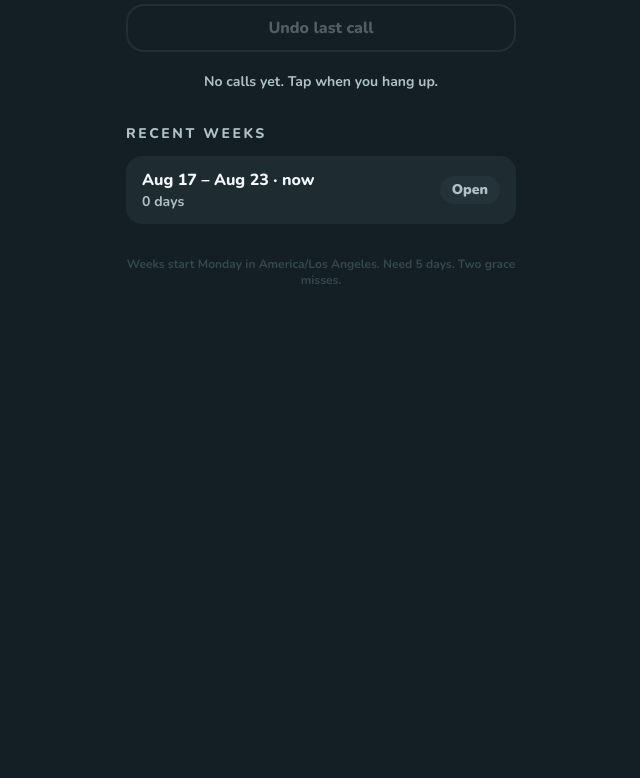
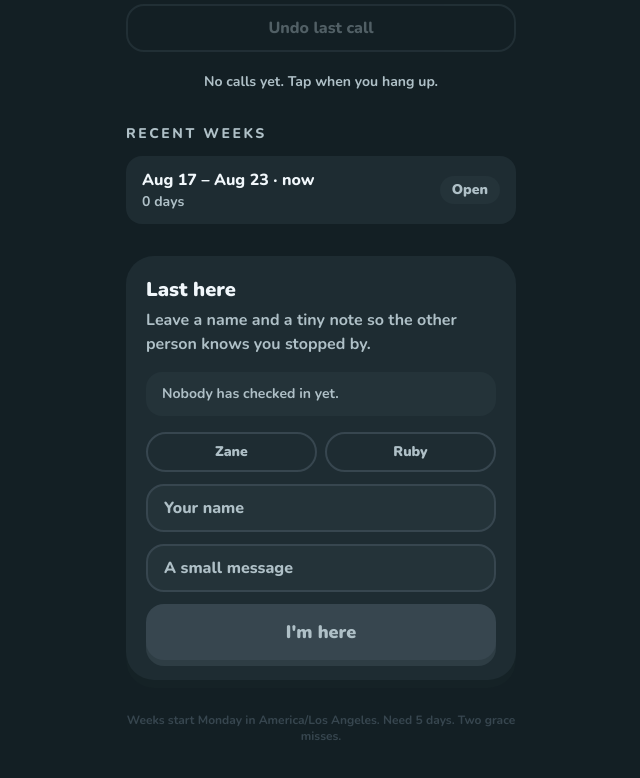
Before and after one commit to Enazzzz/zane-ruby-habits, a Next.js app: page / in a window 1280 px wide. Shown: the part 788-1566 px from the top of the page, without its empty margins (319-959 px from the left). Before the commit the page ends 1116 px from the top, so only its background shows below. Built offline with nearby package versions, Linux system fonts and the light colour scheme.

Commit message:
feat: add named check-in notes with timestamps
Zane and Ruby can leave a name and a short note at the bottom of
the page so each person can see when the other last stopped by.

Co-authored-by: Zane Davis <Zaneamater@gmail.com>

```diff
--- a/src/app/page.tsx
+++ b/src/app/page.tsx
@@ -1,15 +1,15 @@
 import { buildSnapshot } from "@/lib/streak";
-import { getStorageKind, listCalls } from "@/lib/storage";
+import { getStorageKind, listCalls, listCheckIns } from "@/lib/storage";
 import { Tracker } from "@/components/tracker";
 
 export const dynamic = "force-dynamic";
 
 /**
- * Loads the shared call log and renders the tracker.
+ * Loads the shared call log and check-ins, then renders the tracker.
  */
 export default async function Home() {
-	const calls = await listCalls();
+	const [calls, checkIns] = await Promise.all([listCalls(), listCheckIns()]);
 	const snapshot = buildSnapshot(calls, new Date(), getStorageKind());
 
-	return <Tracker snapshot={snapshot} />;
+	return <Tracker snapshot={snapshot} checkIns={checkIns} />;
 }
--- a/src/components/tracker.tsx
+++ b/src/components/tracker.tsx
@@ -1,37 +1,82 @@
 "use client";
 
 import { useRouter } from "next/navigation";
-import { useState, useTransition } from "react";
-import { logCall, undoCall } from "@/app/actions";
+import { useEffect, useState, useTransition } from "react";
+import { leaveCheckIn, logCall, undoCall } from "@/app/actions";
+import { latestCheckInByName } from "@/lib/checkins";
+import { PEOPLE } from "@/lib/config";
 import { formatCallTime } from "@/lib/dates";
-import type { TrackerSnapshot } from "@/lib/types";
+import type { CheckInRecord, TrackerSnapshot } from "@/lib/types";
+
+const SAVED_NAME_KEY = "zane-ruby:checkin-name";
 
 type TrackerProps = {
 	snapshot: TrackerSnapshot;
+	checkIns: CheckInRecord[];
 };
 
 /**
  * Interactive board for logging one shared call a day and reading the streak.
  */
-export function Tracker({ snapshot }: TrackerProps) {
+export function Tracker({ snapshot, checkIns }: TrackerProps) {
 	const router = useRouter();
-	const [pending, startTransition] = useTransition();
+	const [callPending, startCall] = useTransition();
+	const [checkInPending, startCheckIn] = useTransition();
 	const [error, setError] = useState<string | null>(null);
+	const [visitorName, setVisitorName] = useState("");
+	const [note, setNote] = useState("");
 	const names = snapshot.people.join(" & ");
 	const lastCall = snapshot.calls[0];
 	const alreadyToday = snapshot.calledToday;
+	const latestVisits = latestCheckInByName(checkIns);
+	const busy = callPending || checkInPending;
+
+	/**
+	 * Restores the last name this browser used on a check-in.
+	 */
+	useEffect(() => {
+		try {
+			const saved = window.localStorage.getItem(SAVED_NAME_KEY);
+			if (saved) {
+				setVisitorName(saved);
+			}
+		} catch {
+			// Private mode can block localStorage; the name field still works.
+		}
+	}, []);
 
 	/**
 	 * Runs a server action then refreshes the snapshot.
 	 */
 	function run(action: () => Promise<{ ok: true } | { ok: false; error: string }>) {
 		setError(null);
-		startTransition(async () => {
+		startCall(async () => {
 			const result = await action();
 			if (!result.ok) {
 				setError(result.error);
 				return;
 			}
+			router.refresh();
+		});
+	}
+
+	/**
+	 * Posts a named check-in, remembers the name locally, and clears the note.
+	 */
+	function submitCheckIn() {
+		setError(null);
+		startCheckIn(async () => {
+			const result = await leaveCheckIn(visitorName, note);
+			if (!result.ok) {
+				setError(result.error);
+				return;
+			}
+			try {
+				window.localStorage.setItem(SAVED_NAME_KEY, visitorName.trim());
+			} catch {
+				// Ignoring storage errors keeps the shared log as the source of truth.
+			}
+			setNote("");
 			router.refresh();
 		});
 	}
@@ -141,15 +186,15 @@ export function Tracker({ snapshot }: TrackerProps) {
 			<div className="mt-8 flex flex-col gap-3">
 				<button
 					type="button"
-					disabled={pending || alreadyToday}
+					disabled={busy || alreadyToday}
 					onClick={() => run(logCall)}
 					className="duo-press h-16 rounded-[18px] bg-duo text-2xl font-black text-ink disabled:bg-line disabled:text-mute"
 				>
-					{pending ? "Saving…" : alreadyToday ? "Called today" : "We called"}
+					{callPending ? "Saving…" : alreadyToday ? "Called today" : "We called"}
 				</button>
 				<button
 					type="button"
-					disabled={pending || snapshot.calls.length === 0}
+					disabled={busy || snapshot.calls.length === 0}
 					onClick={() => run(undoCall)}
 					className="h-12 rounded-[18px] border-2 border-line bg-transparent text-base font-extrabold text-mute disabled:opacity-40"
 				>
@@ -215,6 +260,92 @@ export function Tracker({ snapshot }: TrackerProps) {
 				</ul>
 			</section>
 
+			<section className="mt-8 overflow-hidden rounded-[28px] bg-panel p-5 shadow-[0_8px_0_#152226]">
+				<h2 className="text-xl font-black">Last here</h2>
+				<p className="mt-1 font-bold text-mute">
+					Leave a name and a tiny note so the other person knows you stopped by.
+				</p>
+				{latestVisits.length === 0 ? (
+					<p className="mt-4 rounded-2xl bg-panel-2 px-4 py-3 text-sm font-bold text-mute">
+						Nobody has checked in yet.
+					</p>
+				) : (
+					<ul className="mt-4 space-y-2">
+						{latestVisits.map((visit) => (
+							<li key={visit.id} className="rounded-2xl bg-panel-2 px-4 py-3">
+								<div className="flex items-baseline justify-between gap-3">
+									<p className="font-black">{visit.name}</p>
+									<p className="text-xs font-extrabold text-mute">
+										{formatCallTime(visit.at, snapshot.timezone)}
+									</p>
+								</div>
+								<p className="mt-1 text-sm font-bold text-mute">
+									{visit.message || "was here"}
+								</p>
+							</li>
+						))}
+					</ul>
+				)}
+				<form
+					className="mt-4 flex flex-col gap-3"
+					onSubmit={(event) => {
+						event.preventDefault();
+						submitCheckIn();
+					}}
+				>
+					<div className="flex gap-2">
+						{PEOPLE.map((person) => {
+							const selected = visitorName.trim().toLowerCase() === person.toLowerCase();
+							return (
+								<button
+									key={person}
+									type="button"
+									disabled={busy}
+									onClick={() => setVisitorName(person)}
+									className={`h-10 flex-1 rounded-full text-sm font-black ${
+										selected
+											? "bg-duo text-ink"
+											: "border-2 border-line bg-transparent text-mute"
+									}`}
+								>
+									{person}
+								</button>
+							);
+						})}
+					</div>
+					<label className="sr-only" htmlFor="check-in-name">
+						Your name
+					</label>
+					<input
+						id="check-in-name"
+						value={visitorName}
+						onChange={(event) => setVisitorName(event.target.value)}
+						maxLength={24}
+						placeholder="Your name"
+						autoComplete="name"
+						className="h-12 rounded-[18px] border-2 border-line bg-panel-2 px-4 font-extrabold text-snow placeholder:text-mute"
+					/>
+					<label className="sr-only" htmlFor="check-in-note">
+						A small message
+					</label>
+					<input
+						id="check-in-note"
+						value={note}
+						onChange={(event) => setNote(event.target.value)}
+						maxLength={80}
+						placeholder="A small message"
+						className="h-12 rounded-[18px] border-2 border-line bg-panel-2 px-4 font-extrabold text-snow placeholder:text-mute"
+					/>
+					<button
+						type="submit"
+						disabled={busy || visitorName.trim().length === 0}
+						className="duo-press h-14 rounded-[18px] bg-duo text-lg font-black text-ink disabled:bg-line disabled:text-mute"
+					>
+						{checkInPending ? "Saving…" : "I'm here"}
+					</button>
+				</form>
+			</section>
+
 			<p className="mt-auto pt-8 text-center text-xs font-bold text-line">
 				Weeks start Monday in {snapshot.timezone.replace("_", " ")}. Need 5
 				days. Two grace misses.
--- /dev/null
+++ b/src/lib/checkins.ts
@@ -0,0 +1,40 @@
+import type { CheckInRecord } from "@/lib/types";
+
+const MAX_NAME = 24;
+const MAX_MESSAGE = 80;
+
+/**
+ * Trims and caps a check-in name and note.
+ */
+export function sanitizeCheckIn(
+	name: string,
+	message: string,
+): { name: string; message: string } {
+	const cleanName = name.trim().replace(/\s+/g, " ").slice(0, MAX_NAME);
+	const cleanMessage = message.trim().replace(/\s+/g, " ").slice(0, MAX_MESSAGE);
+
+	if (!cleanName) {
+		throw new Error("Add your name so the other person knows who stopped by.");
+	}
+
+	return { name: cleanName, message: cleanMessage };
+}
+
+/**
+ * Newest check-in for each name, case-insensitive, newest names first.
+ */
+export function latestCheckInByName(checkIns: CheckInRecord[]): CheckInRecord[] {
+	const seen = new Set<string>();
+	const latest: CheckInRecord[] = [];
+
+	for (const item of [...checkIns].sort((a, b) => b.at.localeCompare(a.at))) {
+		const key = item.name.toLowerCase();
+		if (seen.has(key)) {
+			continue;
+		}
+		seen.add(key);
+		latest.push(item);
+	}
+
+	return latest;
+}
--- a/src/lib/config.ts
+++ b/src/lib/config.ts
@@ -18,5 +18,11 @@ export const TRACKER_TIMEZONE = "America/Los_Angeles";
 /** Redis list key for the shared call log. */
 export const REDIS_CALLS_KEY = "zane-ruby:calls";
 
+/** Redis list key for "I'm here" check-in notes. */
+export const REDIS_CHECKINS_KEY = "zane-ruby:checkins";
+
+/** Cap stored check-ins so the log cannot grow forever. */
+export const MAX_CHECKINS = 80;
+
 /** One logged call per civil day. */
 export const MAX_CALLS_PER_DAY = 1;
--- a/src/lib/storage.ts
+++ b/src/lib/storage.ts
@@ -1,9 +1,16 @@
 import { mkdir, readFile, writeFile } from "node:fs/promises";
 import path from "node:path";
 import { Redis } from "@upstash/redis";
-import { MAX_CALLS_PER_DAY, REDIS_CALLS_KEY, TRACKER_TIMEZONE } from "@/lib/config";
+import { sanitizeCheckIn } from "@/lib/checkins";
+import {
+	MAX_CALLS_PER_DAY,
+	MAX_CHECKINS,
+	REDIS_CALLS_KEY,
+	REDIS_CHECKINS_KEY,
+	TRACKER_TIMEZONE,
+} from "@/lib/config";
 import { zonedYmd } from "@/lib/dates";
-import type { CallRecord } from "@/lib/types";
+import type { CallRecord, CheckInRecord } from "@/lib/types";
 
 /** On-disk log used for local development when Redis is not configured. */
 const FILE_PATH = path.join(process.cwd(), "data", "calls.json");
@@ -15,6 +22,11 @@ const REDIS_URL_KEYS = ["UPSTASH_REDIS_REST_URL", "KV_REST_API_URL"] as const;
 const REDIS_TOKEN_KEYS = ["UPSTASH_REDIS_REST_TOKEN", "KV_REST_API_TOKEN"] as const;
 
 let redisClient: Redis | null | undefined;
+
+type FileStore = {
+	calls: CallRecord[];
+	checkIns: CheckInRecord[];
+};
 
 /**
  * Reads Redis REST credentials from an env map.
@@ -101,7 +113,26 @@ export async function listCalls(): Promise<CallRecord[]> {
 		return [];
 	}
 
-	return readFileStore();
+	return (await readFileStore()).calls;
+}
+
+/**
+ * Reads check-in notes, oldest first.
+ */
+export async function listCheckIns(): Promise<CheckInRecord[]> {
+	const redis = getRedis();
+	if (redis) {
+		const rows = await redis.lrange<string>(REDIS_CHECKINS_KEY, 0, -1);
+		return rows
+			.map(parseCheckIn)
+			.filter((item): item is CheckInRecord => item !== null);
+	}
+
+	if (getStorageKind() === "missing") {
+		return [];
+	}
+
+	return (await readFileStore()).checkIns;
 }
 
 /**
@@ -135,7 +166,46 @@ export async function addCall(at = new Date()): Promise<CallRecord> {
 		return record;
 	}
 
-	await writeFileStore([...calls, record]);
+	const store = await readFileStore();
+	await writeFileStore({ calls: [...store.calls, record], checkIns: store.checkIns });
+	return record;
+}
+
+/**
+ * Saves a named check-in note with an automatic timestamp.
+ */
+export async function addCheckIn(
+	name: string,
+	message: string,
+	at = new Date(),
+): Promise<CheckInRecord> {
+	if (getStorageKind() === "missing") {
+		throw new Error(
+			"Redis is not visible to this deploy. Connect the Upstash store to this Vercel project, then Redeploy.",
+		);
+	}
+
+	const cleaned = sanitizeCheckIn(name, message);
+	const record: CheckInRecord = {
+		id: crypto.randomUUID(),
+		name: cleaned.name,
+		message: cleaned.message,
+		at: at.toISOString(),
+	};
+
+	const redis = getRedis();
+	if (redis) {
+		await redis.rpush(REDIS_CHECKINS_KEY, JSON.stringify(record));
+		const length = await redis.llen(REDIS_CHECKINS_KEY);
+		if (length > MAX_CHECKINS) {
+			await redis.ltrim(REDIS_CHECKINS_KEY, -MAX_CHECKINS, -1);
+		}
+		return record;
+	}
+
+	const store = await readFileStore();
+	const checkIns = [...store.checkIns, record].slice(-MAX_CHECKINS);
+	await writeFileStore({ calls: store.calls, checkIns });
 	return record;
 }
 
@@ -155,9 +225,9 @@ export async function removeLastCall(): Promise<CallRecord | null> {
 		return raw ? parseCall(raw) : null;
 	}
 
-	const calls = await readFileStore();
-	const last = calls.pop() ?? null;
-	await writeFileStore(calls);
+	const store = await readFileStore();
+	const last = store.calls.pop() ?? null;
+	await writeFileStore(store);
 	return last;
 }
 
@@ -186,16 +256,61 @@ function parseCall(raw: string | CallRecord): CallRecord | null {
 }
 
 /**
- * Loads the local JSON log, returning an empty list when the file is missing.
+ * Parses a Redis list entry into a check-in note.
  */
-async function readFileStore(): Promise<CallRecord[]> {
+function parseCheckIn(raw: string | CheckInRecord): CheckInRecord | null {
+	if (
+		typeof raw === "object" &&
+		raw &&
+		"id" in raw &&
+		"name" in raw &&
+		"at" in raw
+	) {
+		return raw as CheckInRecord;
+	}
+
+	if (typeof raw !== "string") {
+		return null;
+	}
+
+	try {
+		const parsed = JSON.parse(raw) as CheckInRecord;
+		if (
+			typeof parsed.id === "string" &&
+			typeof parsed.name === "string" &&
+			typeof parsed.at === "string"
+		) {
+			return {
+				id: parsed.id,
+				name: parsed.name,
+				message: typeof parsed.message === "string" ? parsed.message : "",
+				at: parsed.at,
+			};
+		}
+	} catch {
+		return null;
+	}
+
+	return null;
+}
+
+/**
+ * Loads the local JSON log, returning empty lists when the file is missing.
+ */
+async function readFileStore(): Promise<FileStore> {
 	try {
 		const contents = await readFile(FILE_PATH, "utf8");
-		const parsed = JSON.parse(contents) as { calls?: CallRecord[] };
-		return Array.isArray(parsed.calls) ? parsed.calls : [];
+		const parsed = JSON.parse(contents) as {
+			calls?: CallRecord[];
+			checkIns?: CheckInRecord[];
+		};
+		return {
+			calls: Array.isArray(parsed.calls) ? parsed.calls : [],
+			checkIns: Array.isArray(parsed.checkIns) ? parsed.checkIns : [],
+		};
 	} catch (error) {
 		if ((error as NodeJS.ErrnoException).code === "ENOENT") {
-			return [];
+			return { calls: [], checkIns: [] };
 		}
 		throw error;
 	}
@@ -204,7 +319,7 @@ async function readFileStore(): Promise<CallRecord[]> {
 /**
  * Writes the local JSON log, creating the data directory if needed.
  */
-async function writeFileStore(calls: CallRecord[]): Promise<void> {
+async function writeFileStore(store: FileStore): Promise<void> {
 	await mkdir(path.dirname(FILE_PATH), { recursive: true });
-	await writeFile(FILE_PATH, `${JSON.stringify({ calls }, null, "\t")}\n`, "utf8");
+	await writeFile(FILE_PATH, `${JSON.stringify(store, null, "\t")}\n`, "utf8");
 }
```
Also changed, not shown: src/app/actions.ts (+20 -1 lines), src/lib/types.ts (+11 -0 lines), 2 other files (tests, documents, lock files or other folders).
